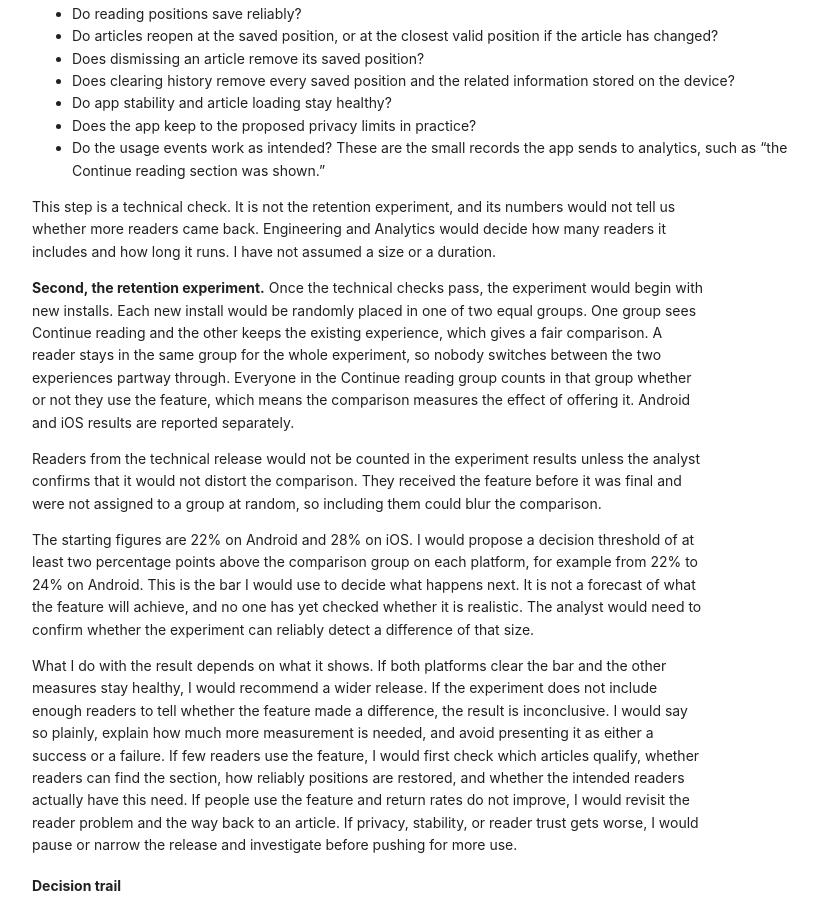
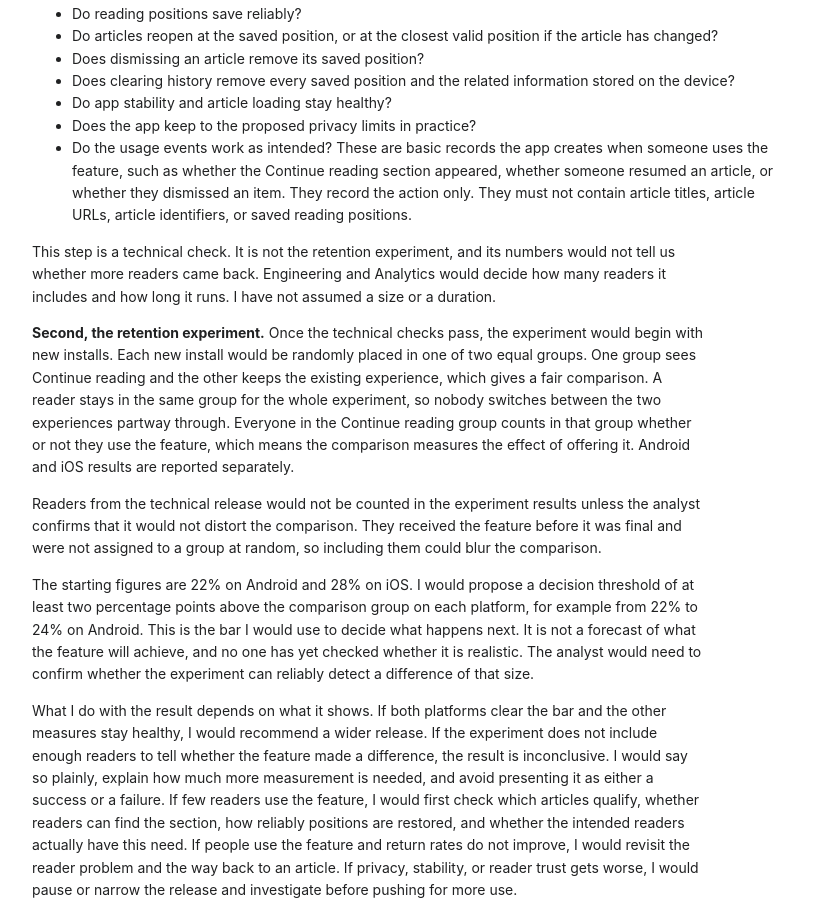
Before and after one commit to digitalnomadlife50-tech/app-growth-decision-journal, a plain HTML site: page index.html in a window 1280 px wide. Shown: the part 7928-8841 px from the top of the page, without its empty margins (218-1036 px from the left). Drawn offline with Linux system fonts and the light colour scheme.

Commit message:
Clarify usage events and their privacy limit

```diff
--- a/index.html
+++ b/index.html
@@ -168,7 +168,7 @@
           <li>Does clearing history remove every saved position and the related information stored on the device?</li>
           <li>Do app stability and article loading stay healthy?</li>
           <li>Does the app keep to the proposed privacy limits in practice?</li>
-          <li>Do the usage events work as intended? These are the small records the app sends to analytics, such as “the Continue reading section was shown.”</li>
+          <li>Do the usage events work as intended? These are basic records the app creates when someone uses the feature, such as whether the Continue reading section appeared, whether someone resumed an article, or whether they dismissed an item. They record the action only. They must not contain article titles, article URLs, article identifiers, or saved reading positions.</li>
         </ul>
         <p>This step is a technical check. It is not the retention experiment, and its numbers would not tell us whether more readers came back. Engineering and Analytics would decide how many readers it includes and how long it runs. I have not assumed a size or a duration.</p>
         <p><b>Second, the retention experiment.</b> Once the technical checks pass, the experiment would begin with new installs. Each new install would be randomly placed in one of two equal groups. One group sees Continue reading and the other keeps the existing experience, which gives a fair comparison. A reader stays in the same group for the whole experiment, so nobody switches between the two experiences partway through. Everyone in the Continue reading group counts in that group whether or not they use the feature, which means the comparison measures the effect of offering it. Android and iOS results are reported separately.</p>
```
